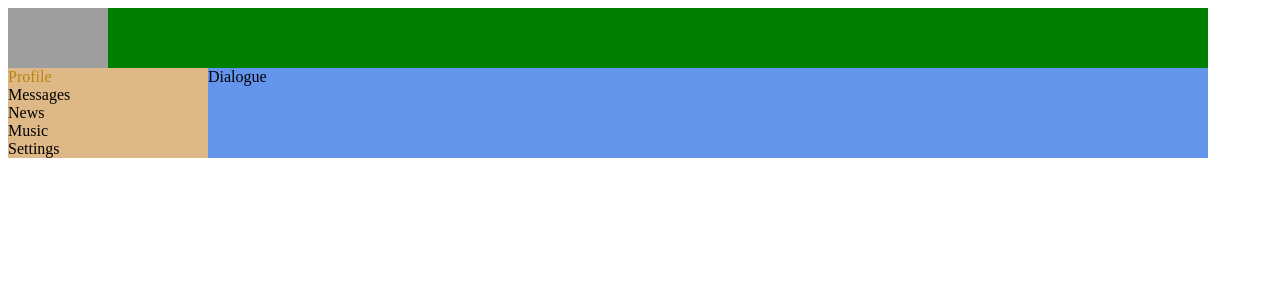
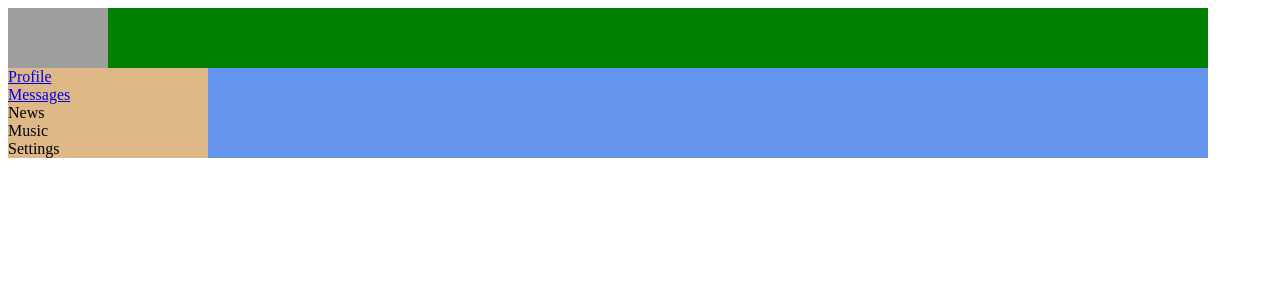
Before and after one commit to Dponya/Social-Site-on-React-practice-, a React (Create React App) app: page / in a window 1280 px wide. Shown: the top 300 px of the page. Built offline with nearby package versions, Linux system fonts and the light colour scheme; grey boxes are pictures that could not be loaded.

Commit message:
Added react-router-dom in project

```diff
--- a/package.json
+++ b/package.json
@@ -8,6 +8,7 @@
     "@testing-library/user-event": "^12.2.2",
     "react": "^17.0.1",
     "react-dom": "^17.0.1",
+    "react-router-dom": "^5.2.0",
     "react-scripts": "4.0.0",
     "web-vitals": "^0.2.4"
   },
--- a/src/components/App.js
+++ b/src/components/App.js
@@ -3,16 +3,23 @@
 import Header from '../components/Header/Header';
 import NavigationBar from './NavigationBar/NavigationBar';
 import Dialogue from './Dialogue/Dialogue';
+import { BrowserRouter, Route } from 'react-router-dom'
+import Profile from './Profile/Profile';
 /* import Profile from './Profile/Profile'; */
 
 function App() {
   return (
-    <div className="app-wrapper">
-      <Header />
-      <NavigationBar />
-      {/* <Profile /> */}
-      <div className="main"><Dialogue /></div>
-    </div>
+    <BrowserRouter>
+      <div className="app-wrapper">
+        <Header />
+        <NavigationBar />
+        <div className="main">
+          <Route path="/dialogs" component={Dialogue} />
+          <Route path="/profile" component={Profile} />
+
+        </div>
+      </div>
+    </BrowserRouter>
   );
 }
 
--- a/src/components/NavigationBar/NavigationBar.js
+++ b/src/components/NavigationBar/NavigationBar.js
@@ -5,10 +5,10 @@
     return (
         <nav className={styles.leftBar}>
             <div className={`${styles.leftBar} ${styles.active}`}>
-                <a>Profile</a>
+                <a href="/profile">Profile</a>
             </div>
-            <div>
-                <a>Messages</a>
+            <div className={`${styles.leftBar} ${styles.active}`}>
+                <a href="/dialogs">Messages</a>
             </div>
             <div>
                 <a>News</a>
```
Also changed, not shown: 1 other file (tests, documents, lock files or other folders).
